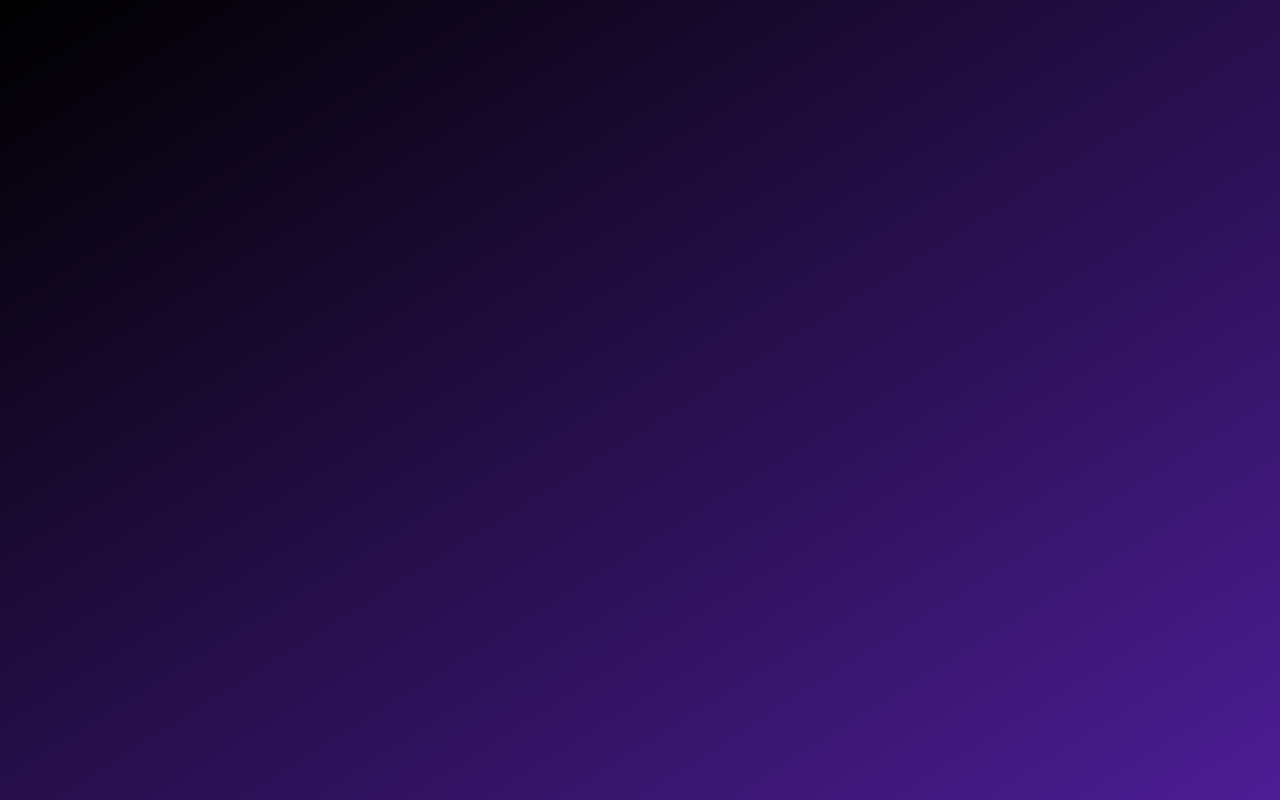
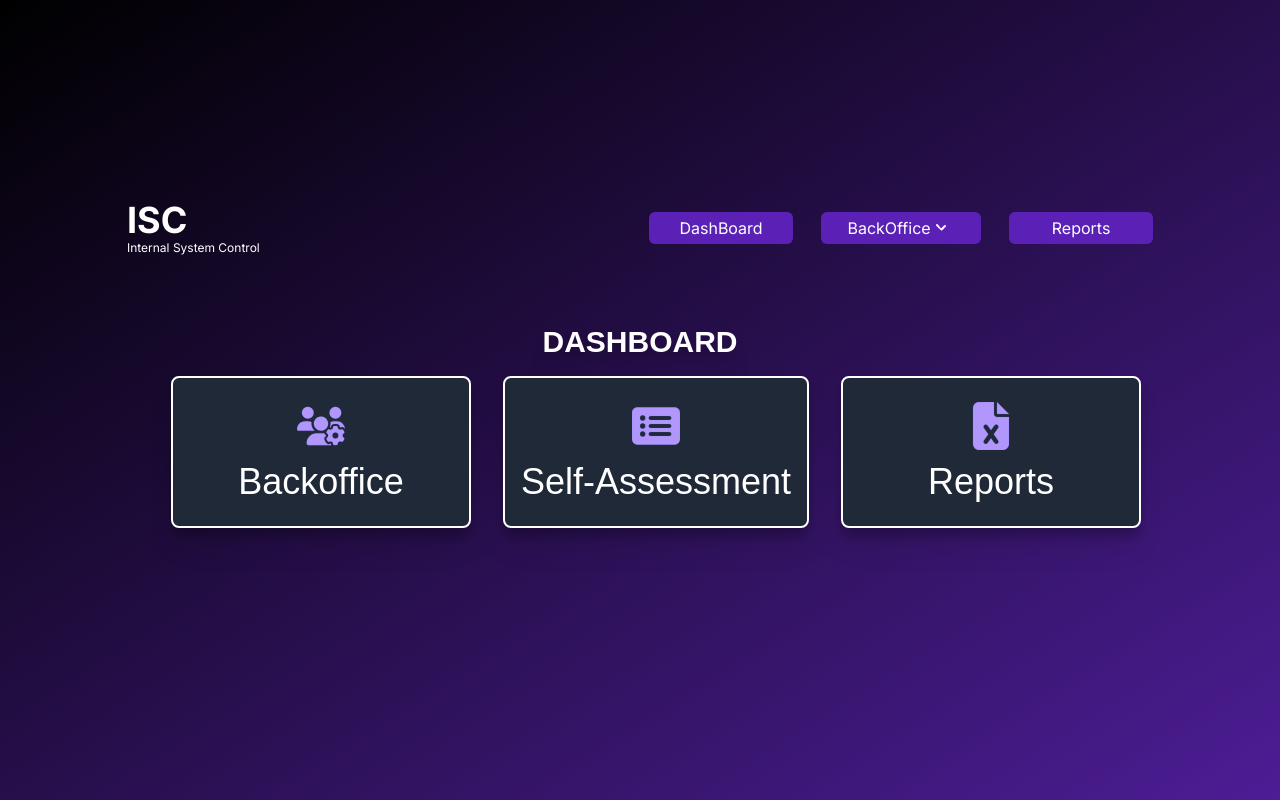
Before and after one commit to MarisolVR07/Proyect_Group-1-, a Next.js app in the folder proyect1/: page /dashboard in a window 1280 px wide. Built offline with nearby package versions, Linux system fonts and the light colour scheme.

Commit message:
adding dashboard

```diff
--- a/proyect1/src/app/dashboard/page.tsx
+++ b/proyect1/src/app/dashboard/page.tsx
@@ -1,8 +1,12 @@
+import Dashboard from "@/components/dashboard/Dashboard";
+import Header from "@/components/header/Header";
 
 export default function Page() {
     return (
         <main className="w-full h-full flex flex-col items-center justify-center min-h-screen bg-gradient-to-br from-black via-100% via-violet-900  to-violet-800">
             <div>
+            <Header />
+            <Dashboard/>
             </div>
         </main>
     );
--- a/proyect1/src/components/backoffice/CardsSection.tsx
+++ b/proyect1/src/components/backoffice/CardsSectionDashboard.tsx
@@ -7,39 +7,32 @@ import DocExelIcon from '../svg/DocExelIcon';
 import InstitutionIcon from '../svg/InstitutionIcon';
 
 const CardsSection = () => (
-    <section className="text-white body-font font-poppins drop-shadow-xl">
-        <div className="container px-5 py-10 mx-auto rounded-t-xl bg-gray-700">
+    <section className="text-white font-poppins drop-shadow-xl">
+        <div className="container px-5 py-10 mx-auto rounded-t-xl">
             <div className="flex flex-col text-center w-full mb-4">
-                <h1 className='text-3xl text-white font-semibold'>BACKOFFICE</h1>
+                <h1 className='text-3xl text-white font-semibold'>DASHBOARD</h1>
             </div>
-            <CardButton
-                href="/backoffice/institution"
-                icon={<Icon><InstitutionIcon/></Icon>}
-                title="Institution"
-                description=""
-                className='w-full text-center text-2xl'
-            />
-            <div className="flex flex-wrap w-full m-4 space-x-4 items-center justify-center text-center">
+            <div className="flex flex-wrap justify-between items-center text-center w-full m-4">
                 <CardButton
-                    href="/backoffice/users"
+                    href="/backoffice"
                     icon={<Icon><MantUsersIcon/></Icon>}
-                    title="Users"
+                    title="Backoffice"
                     description=""
-                    className='w-60 text-center'
+                    className='flex-1 min-w-[300px] max-w-[1/3] text-center bg-gray-800 rounded-lg shadow-lg mx-2'
                 />
                 <CardButton
                     href="/backoffice/create_self_assessment"
                     icon={<Icon><ListIcon/></Icon>}
                     title="Self-Assessment"
                     description=""
-                    className='w-full text-center'
+                    className='flex-1 min-w-[300px] max-w-[1/3] text-center bg-gray-800 rounded-lg shadow-lg mx-2'
                 />
                 <CardButton
-                    href="/backoffice/users"
+                    href="/reports"
                     icon={<Icon><DocExelIcon/></Icon>}
                     title="Reports"
                     description=""
-                    className='w-60 text-center'
+                    className='flex-1 min-w-[300px] max-w-[1/3] text-center bg-gray-800 rounded-lg shadow-lg mx-2'
                 />
             </div>
         </div>
--- /dev/null
+++ b/proyect1/src/components/dashboard/Dashboard.tsx
@@ -0,0 +1,39 @@
+"use client"
+import React, { useState } from "react";
+import CardsSectionDashBoard from "../backoffice/CardsSectionDashboard";
+import DateTimePicker from "../general/DateTimePicker";
+import SearchBar from "../maintenance/users/SearchBar";
+import Image from "next/image";
+import InputField from "../general/InputField";
+import PrimaryButton from "../general/PrimaryButton";
+
+const BackOffice = () => {
+  const [searchQuery, setSearchQuery] = useState("");
+  const [logoFile, setLogoFile] = useState<File | null>(null);
+  const [logoURL, setLogoURL] = useState<string | null>(null);
+
+  const handleSearchChange = (query: string) => {
+    setSearchQuery(query);
+  };
+
+  const handleLogoChange = (event: React.ChangeEvent<HTMLInputElement>) => {
+    const file = event.target.files && event.target.files[0];
+    if (file) {
+      setLogoFile(file);
+      const url = URL.createObjectURL(file);
+      setLogoURL(url);
+    }
+  };
+
+  return (
+    <div className="items-center justify-center my-4 font-poppins drop-shadow-xl">
+      <CardsSectionDashBoard />
+      <div className="flex space-x-3 mt-3 mx-9 text-center justify-center">
+
+
+      </div>
+    </div>
+  );
+};
+
+export default BackOffice;
--- a/proyect1/src/components/header/Header.tsx
+++ b/proyect1/src/components/header/Header.tsx
@@ -3,6 +3,8 @@ import React, { useEffect, useState } from 'react';
 import PrimaryButton from '../general/PrimaryButton';
 import DropdownMenu from '../general/DropdownMenu';
 import DownArrowIcon from '../svg/DownArrowIcon';
+import Link from 'next/link';
+
 export default function Header() {
     const [isDropdownOpen, setDropdownOpen] = useState(false);
 
@@ -10,7 +12,7 @@ export default function Header() {
 
     const dropdownLinks = [
         { href: '/backoffice', text: 'Main' },
-        { href: '/backoffice/institution', text: 'Institution' },
+        { href: '/backoffice/Institution', text: 'Institution' },
         { href: '/backoffice/create_self_assessment', text: 'Self-Assessment' },
         { href: '/backoffice/users', text: 'Users' }
     ];
@@ -24,7 +26,9 @@ export default function Header() {
                 </div>
                 <nav>
                     <ul className="flex space-x-4">
-                        <PrimaryButton className="rounded-md w-36">DashBoard</PrimaryButton>
+                    <Link href="/dashboard" passHref>
+                            <PrimaryButton className="rounded-md w-36">DashBoard</PrimaryButton>
+                        </Link>
                         <li className="px-3 rounded-md">
                             <PrimaryButton icon={<DownArrowIcon />} className='rounded-md w-40' onClick={toggleDropdown}>BackOffice</PrimaryButton>
                             <DropdownMenu isOpen={isDropdownOpen} links={dropdownLinks} />
```
Also changed, not shown: proyect1/src/app/dashboard/reports/page.tsx (added), proyect1/src/app/reports/page.tsx (added), proyect1/src/components/reports/Reports.tsx (added).
